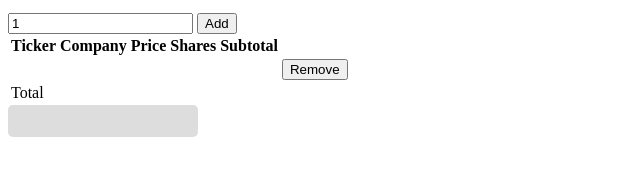
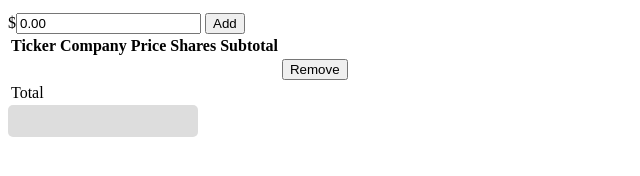
Before and after one commit to pitfail/pitfail-demo, a plain HTML site: page pitfail-site/webapp/templates-hidden/default.html in a window 1280 px wide. Shown: the part 284-460 px from the top of the page, 0-640 px from the left. Drawn offline with nearby package versions, Linux system fonts and the light colour scheme.

Commit message:
Buy stocks in dollars instead of shares.

```diff
--- a/pitfail-site/webapp/templates-hidden/default.html
+++ b/pitfail-site/webapp/templates-hidden/default.html
@@ -31,7 +31,7 @@
                     <dt>High</dt>           <dd id="search-high"/>
                     <dt>Dividend Share</dt> <dd id="search-dividend"/>
                 </dl>
-                <input type="text" name="quantity" value="1"/>
+                $<input type="text" name="quantity" value="0.00"/>
                 <input type="submit" name="submit" value="Add"/>
             </div>
 
```
Also changed, not shown: 1 other file.
